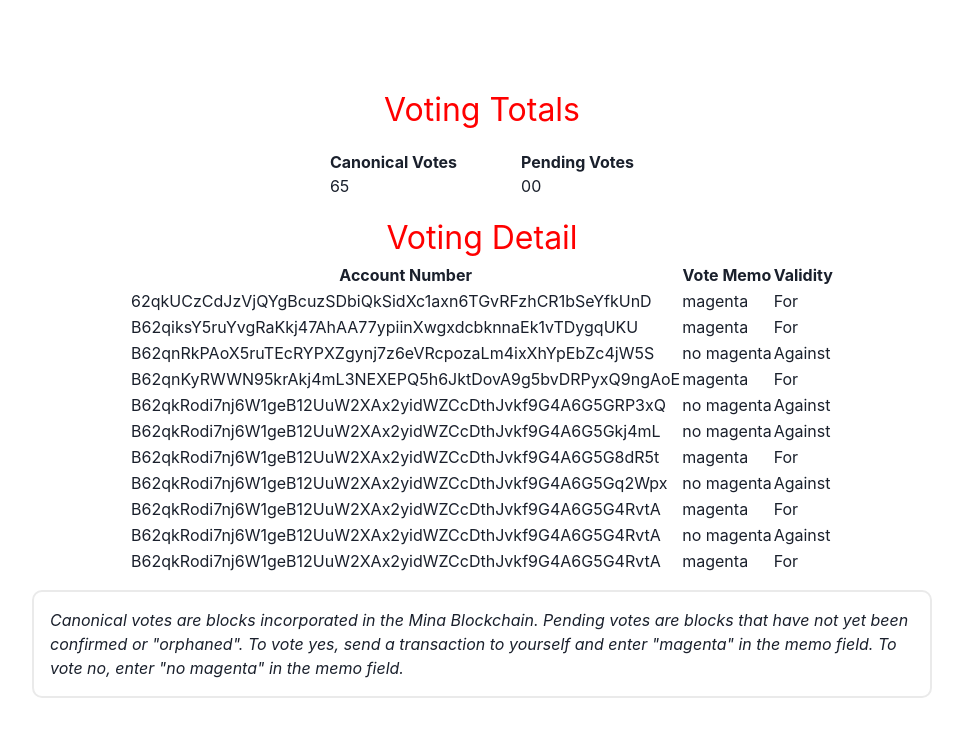
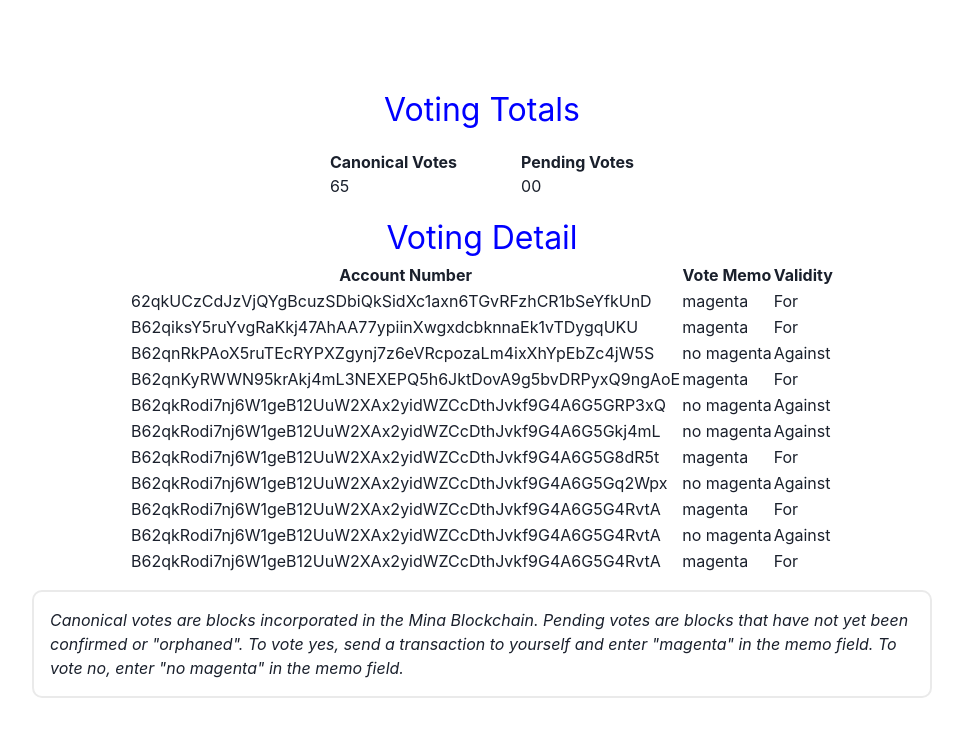
Before and after one commit to Granola-Team/mina-on-chain-voting, a Next.js app in the folder app/: page / in a window 1280 px wide. Shown: the top 736 px of the page, without its empty margins (158-1121 px from the left). Built offline with nearby package versions, Linux system fonts and the light colour scheme.

Commit message:
fixed minor build errors, one left

```diff
--- a/app/pages/index.tsx
+++ b/app/pages/index.tsx
@@ -102,8 +102,8 @@ const Home: NextPage = () => {
 
         <h4 className={styles.card}>
           <em>
-          Canonical votes are blocks incorporated in the Mina Blockchain. Pending votes are blocks that have not yet been confirmed or "orphaned".
-          To vote yes, send a transaction to yourself and enter "magenta" in the memo field. To vote no, enter "no magenta" in the memo field.
+          Canonical votes are blocks incorporated in the Mina Blockchain. Pending votes are blocks that have not yet been confirmed or &quot;orphaned&quot;.
+          To vote yes, send a transaction to yourself and enter &quot;magenta&quot; in the memo field. To vote no, enter &quot;no magenta&quot; in the memo field.
           </em>
         </h4>
       </main>
--- a/app/styles/Home.module.css
+++ b/app/styles/Home.module.css
@@ -42,7 +42,7 @@
 .title {
   margin: 0;
   line-height: 1.50;
-  color: red;
+  color: blue;
   font-size: 2rem;
   text-align: left;
 }
```
Also changed, not shown: app/components/VotingDetails/VotingDetails.tsx (line endings or trailing spaces).
